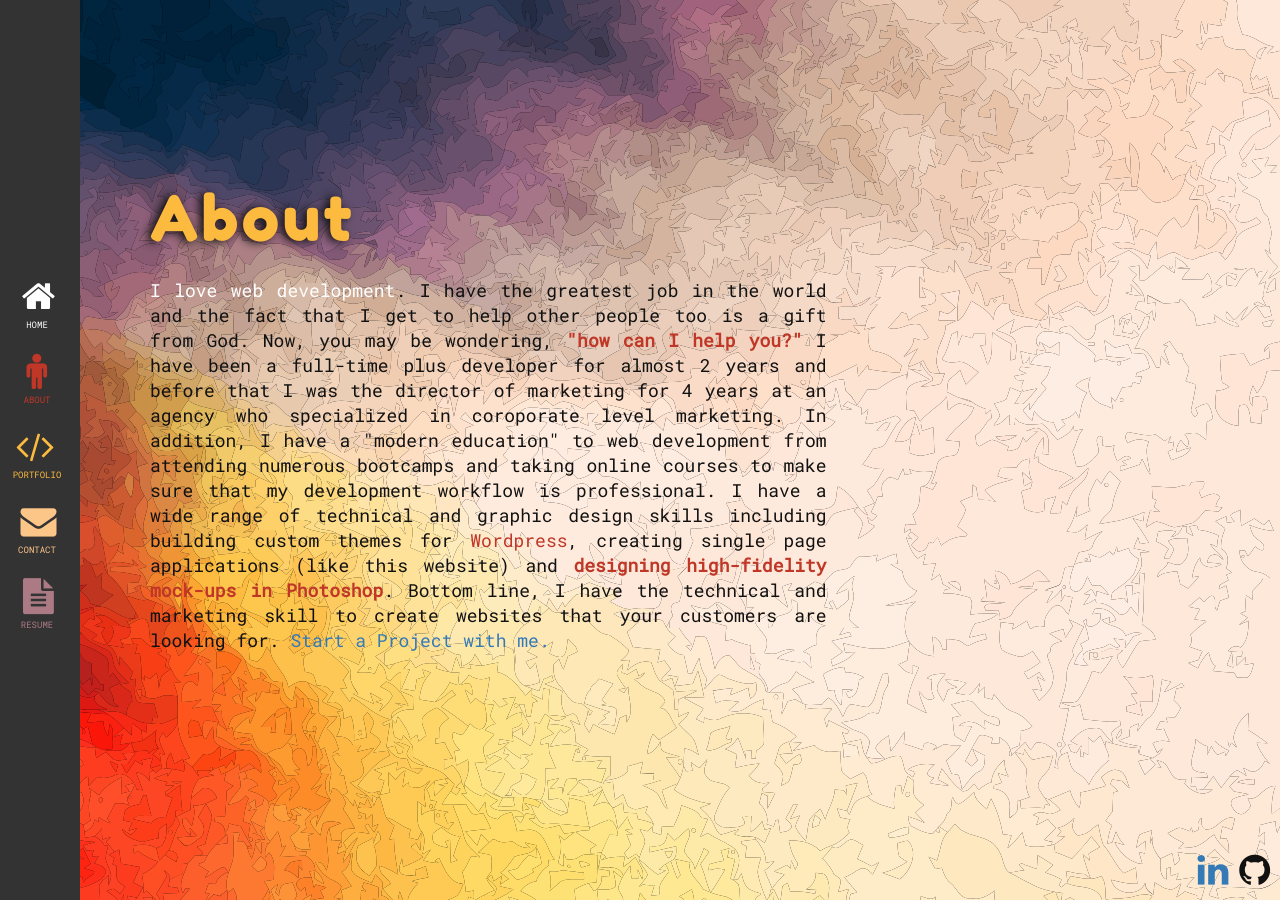
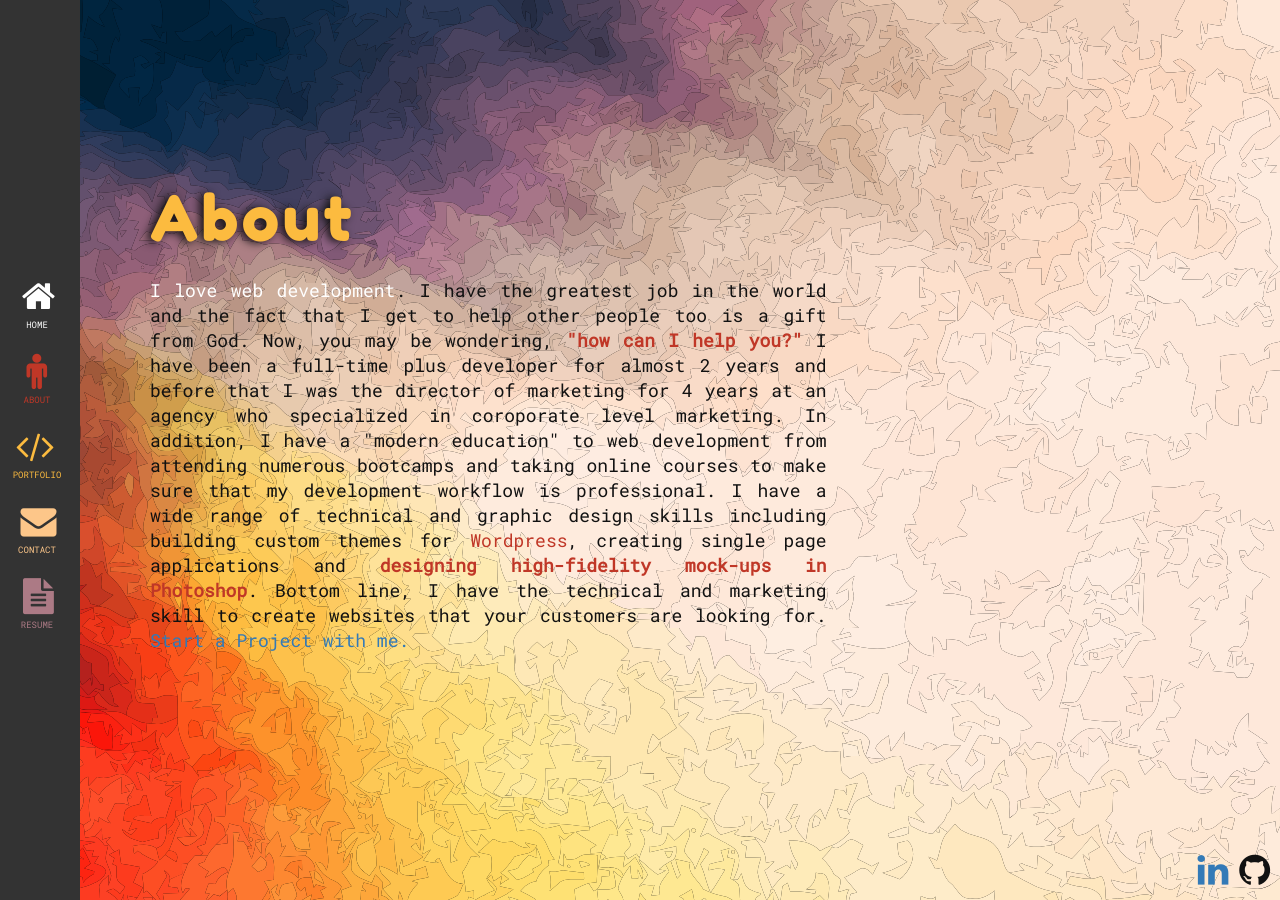
Before and after one commit to JWizerd/2017_personal_portfolio, a Jekyll site: the page built from about.html, in a window 1280 px wide. Built offline with Jekyll 4.4.1, drawn with Linux system fonts in a browser that asks for light colours.

Commit message:
fixed about section content mentionin that website was a single page application when it no longer is

```diff
--- a/about.html
+++ b/about.html
@@ -8,7 +8,7 @@ layout: default
       <img src="{{site.baseurl}}/assets/img/img_programming-icons-horizontal.png" alt="" class="img-responsive tech-icons-horizontal my-animate zoomInRight">
       <div class="overflow-content about-text my-animate flipInX">
         <p>
-          <span class="white">I love web development</span>. I have the greatest job in the world and the fact that I get to help other people too is a gift from God. Now, you may be wondering, <span class="strong apple">"how can I help you?"</span> I have been a full-time plus developer for almost 2 years and before that I was the director of marketing for 4 years at an agency who specialized in coroporate level marketing. In addition, I have a "modern education" to web development from attending numerous bootcamps and taking online courses to make sure that my development workflow is professional. I have a wide range of technical and graphic design skills including building custom themes for <span class="apple">Wordpress</span>, creating single page applications (like this website) and <span class="strong apple">designing high-fidelity mock-ups in Photoshop</span>. Bottom line, I have the technical and marketing skill to create websites that your customers are looking for. <a class="contact" href="{{site.baseurl}}/contact">Start a Project with me.</a>
+          <span class="white">I love web development</span>. I have the greatest job in the world and the fact that I get to help other people too is a gift from God. Now, you may be wondering, <span class="strong apple">"how can I help you?"</span> I have been a full-time plus developer for almost 2 years and before that I was the director of marketing for 4 years at an agency who specialized in coroporate level marketing. In addition, I have a "modern education" to web development from attending numerous bootcamps and taking online courses to make sure that my development workflow is professional. I have a wide range of technical and graphic design skills including building custom themes for <span class="apple">Wordpress</span>, creating single page applications and <span class="strong apple">designing high-fidelity mock-ups in Photoshop</span>. Bottom line, I have the technical and marketing skill to create websites that your customers are looking for. <a class="contact" href="{{site.baseurl}}/contact">Start a Project with me.</a>
         </p>
       </div>
       <div class="block about-buttons my-animate zoomInUp">
```
